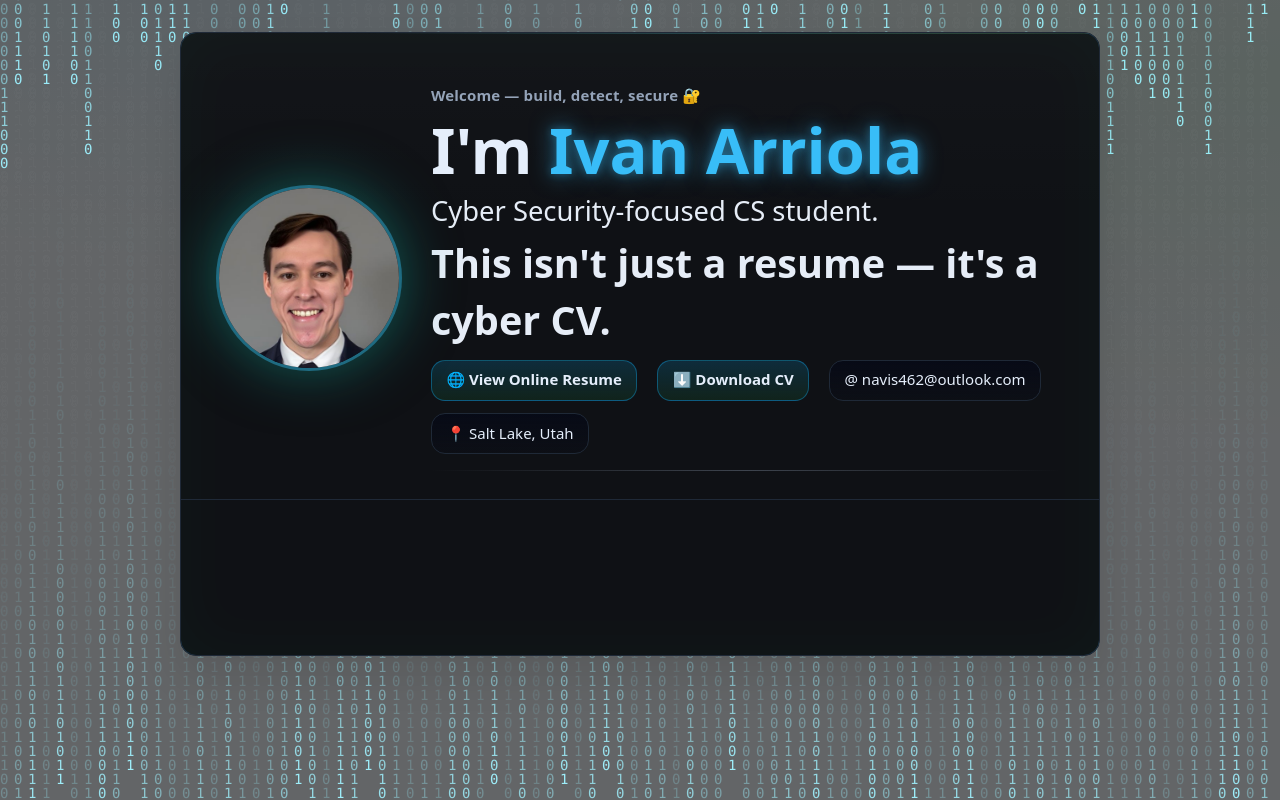
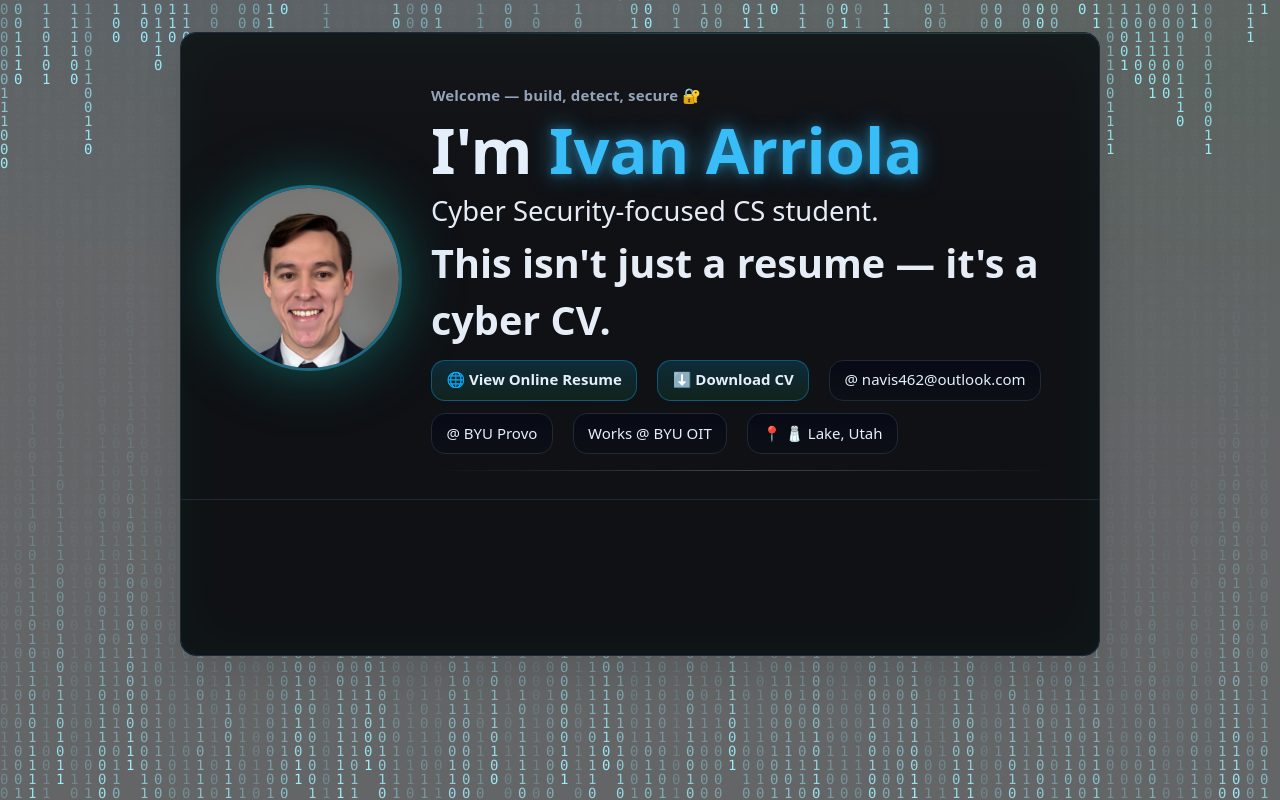
Before and after one commit to ivan926/Cloud-resume-website, a plain HTML site: page index.html in a window 1280 px wide. Drawn offline with Linux system fonts and the light colour scheme.

Commit message:
Adding buttons and changing design for buttons in index.html page

```diff
--- a/index.html
+++ b/index.html
@@ -164,7 +164,7 @@
       <div class="hero">
         <div class="hero-left">
           <div class="avatar">
-            <!-- Replace avatar.jpg with your headshot path -->
+            <!-- Replace avatar.jpg with your headshot S3 bucket path -->
             <img src="Headshot.jpg" alt="Ivan Arriola" />
           </div>
         </div>
@@ -178,7 +178,9 @@
             <a class="btn secondary" href="resume.html">🌐 View Online Resume</a>
             <a class="btn primary" href="#" onclick="window.print()">⬇️ Download CV</a>
             <a class="chip" href="mailto:navis462@outlook.com">@ navis462@outlook.com</a>
-            <span class="chip">📍 Salt Lake, Utah</span>
+            <a class="chip" href="byu.edu">@ BYU Provo</a>
+            <a class="chip" href="byu.edu">Works @ BYU OIT</a>
+            <a class="chip">📍 🧂 Lake, Utah</a>
           </div>
 
           <div class="divider"></div>
```
